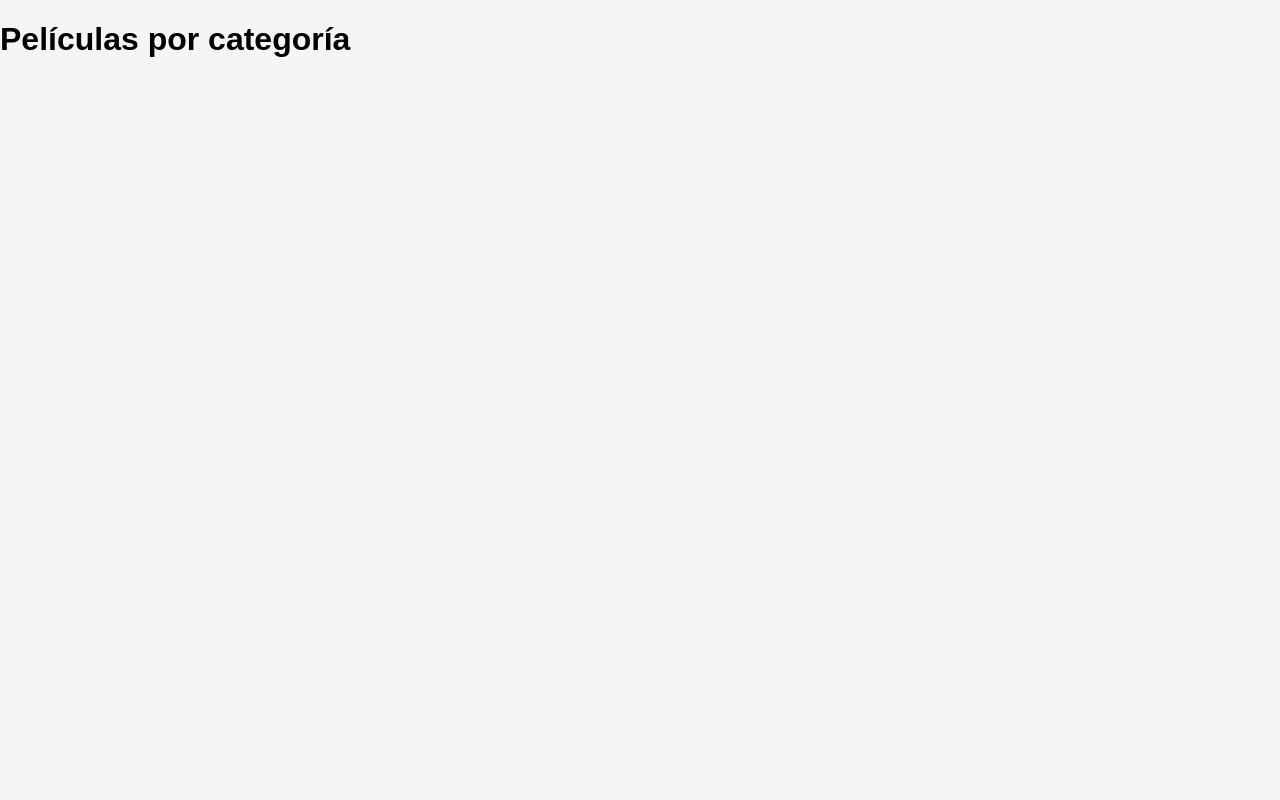
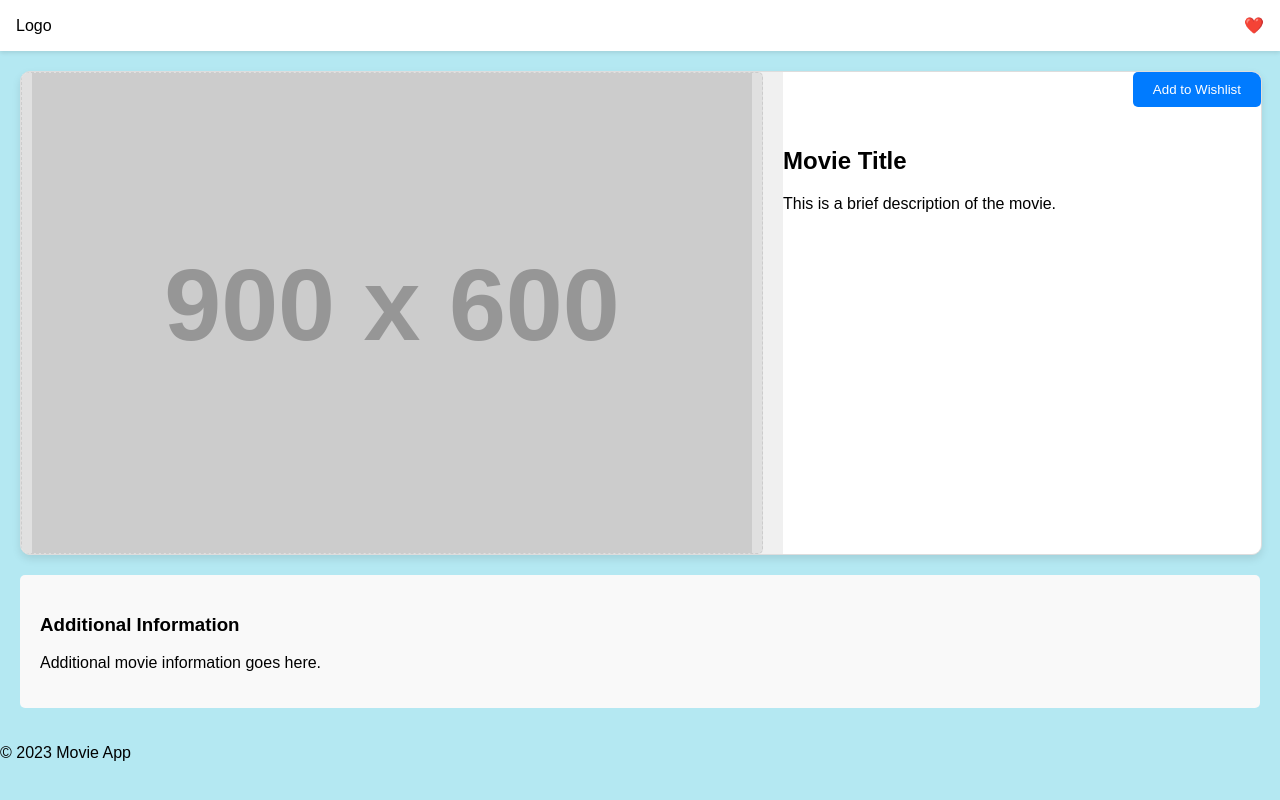
Before and after one commit to karinduboy/kd-movie-gallery, a React (Vite) app: page /details in a window 1280 px wide. Built offline with nearby package versions, Linux system fonts and the light colour scheme.

Commit message:
add router, App component for layout, home and details basic pages

```diff
--- a/package.json
+++ b/package.json
@@ -6,7 +6,8 @@
   "license": "MIT",
   "dependencies": {
     "react": "^19.1.0",
-    "react-dom": "^19.1.0"
+    "react-dom": "^19.1.0",
+    "react-router-dom": "^7.6.3"
   },
   "scripts": {
     "dev": "vite",
--- a/src/App.tsx
+++ b/src/App.tsx
@@ -1,7 +1,16 @@
 import React from 'react';
+import Header from './components/header/Header';
 
-const App = () => {
-  return <h1>Películas por categoría</h1>;
+const App = ({ children }: { children?: React.ReactNode }) => {
+  return (
+    <>
+      <Header />
+      <main>{children}</main>
+      <footer className="footer">
+        <p>&copy; 2023 Movie App</p>
+      </footer>
+    </>
+  );
 };
 
 export default App;
--- /dev/null
+++ b/src/components/header/Header.tsx
@@ -0,0 +1,13 @@
+import React from 'react';
+import './header.scss';
+
+const Header: React.FC = () => {
+    return (
+        <header className="header">
+            <div className="logo">Logo</div>
+            <div className="wishlist-icon">❤️</div>
+        </header>
+    );
+};
+
+export default Header;
--- /dev/null
+++ b/src/components/header/header.scss
@@ -0,0 +1,16 @@
+.header {
+    display: flex;
+    justify-content: space-between;
+    align-items: center;
+    padding: 16px;
+    background-color: #fff;
+    box-shadow: 0 2px 4px rgba(0, 0, 0, 0.1);
+
+    .logo {
+        flex: 0 0 auto;
+    }
+
+    .wishlist-icon {
+        flex: 0 0 auto;
+    }
+}
--- a/src/main.scss
+++ b/src/main.scss
@@ -1,5 +1,8 @@
 body {
     margin: 0;
     font-family: sans-serif;
-    background-color: #f5f5f5;
+    background-color: #b4e8f2;
+    margin: 0;
+    padding: 0;
+    box-sizing: border-box;
   }
--- a/src/main.tsx
+++ b/src/main.tsx
@@ -1,11 +1,33 @@
 import React from 'react';
 import ReactDOM from 'react-dom/client';
+import { createBrowserRouter, RouterProvider } from 'react-router-dom';
 import App from './App';
+import Home from './pages/home/Home';
+import Details from './pages/details/Details';
 import './main.scss';
+
+let router = createBrowserRouter([
+  {
+    path: '/',
+    element: (
+      <App>
+        <Home />
+      </App>
+    ),
+  },
+  {
+    path: '/details',
+    element: (
+      <App>
+        <Details />
+      </App>
+    ),
+  },
+]);
 
 const root = ReactDOM.createRoot(document.getElementById('root')!);
 root.render(
   <React.StrictMode>
-    <App />
+    <RouterProvider router={router} />
   </React.StrictMode>
 );
--- /dev/null
+++ b/src/pages/details/Details.tsx
@@ -0,0 +1,38 @@
+import React from 'react';
+import './Details.scss';
+
+const Details: React.FC = () => {
+    const movie = {
+        title: 'Movie Title',
+        description: 'This is a brief description of the movie.',
+        additionalInfo: 'Additional movie information goes here.',
+        imageUrl: 'https://placehold.co/900x600', // Replace with actual image URL
+    };
+
+    return (
+        <div className="details-container">
+            <div className="details-content">
+                <div className="image-placeholder">
+                    <img
+                        src={movie.imageUrl}
+                        alt={movie.title}
+                        className="movie-image"
+                    />
+                </div>
+                <div className="movie-info">
+                    <button className="wishlist-button">Add to Wishlist</button>
+                    <div>
+                        <h2>{movie.title}</h2>
+                        <p>{movie.description}</p>
+                    </div>
+                </div>
+            </div>
+            <section className="additional-info">
+                <h3>Additional Information</h3>
+                <p>{movie.additionalInfo}</p>
+            </section>
+        </div>
+    );
+};
+
+export default Details;
--- /dev/null
+++ b/src/pages/details/details.scss
@@ -0,0 +1,105 @@
+.details-container {
+    display: flex;
+    flex-direction: column;
+    padding: 20px;
+
+    .details-content {
+        display: flex;
+        width:100%;
+        max-width: 1600px;
+        margin: 0 auto;
+        overflow: hidden;
+        justify-content: space-between;
+        gap: 20px;
+        border: 1px solid #ddd;
+        border-radius: 10px;
+        background-color: #f0f0f0;
+        box-shadow: 0 4px 8px rgba(0, 0, 0, 0.1);
+        transition: box-shadow 0.3s ease;
+        &:hover {
+            box-shadow: 0 6px 12px rgba(0, 0, 0, 0.2);
+        }
+
+        .image-placeholder {
+            display: flex;
+            justify-content: center;
+            align-items: center;
+            width: 60vw;
+            height: 60vh;
+            background-color: #e0e0e0; // Light gray background for placeholder
+            border: 1px dashed #ccc; // Dashed border to indicate placeholder
+            border-radius: 5px;
+            overflow: hidden;
+
+            img {
+                display: block;
+                max-width: 100%;
+                max-height: 100%;
+                object-fit: fill;
+            }
+
+            &::before {
+                content: "Image not available"; // Fallback text
+                display: none;
+                font-size: 16px;
+                color: #888;
+            }
+
+            // Show fallback text if no image is present
+            img[src=""] {
+                display: none;
+            }
+
+            img[src=""] + &::before {
+                display: block;
+            }
+        }
+
+        .movie-info {
+            display: flex;
+            flex-direction: column;
+            width: 40%;
+            justify-content: flex-start;
+            background-color: #fff;
+
+            .wishlist-button {
+                align-self: flex-end;
+                padding: 10px 20px;
+                background-color: #007bff;
+                color: #fff;
+                border: none;
+                border-radius: 5px;
+                cursor: pointer;
+                margin-bottom: 20px;
+
+                &:hover {
+                    background-color: #0056b3;
+                }
+            }
+
+            .movie-data {
+                display: flex;
+                flex-direction: column;
+
+                .data-item {
+                    margin-bottom: 10px;
+                    font-size: 16px;
+                    color: #333;
+                }
+            }
+        }
+    }
+
+    .additional-info {
+        margin-top: 20px;
+        padding: 20px;
+        background-color: #f9f9f9;
+        border-radius: 5px;
+
+        .info-item {
+            margin-bottom: 10px;
+            font-size: 14px;
+            color: #555;
+        }
+    }
+}
--- /dev/null
+++ b/src/pages/home/Home.tsx
@@ -0,0 +1,29 @@
+import React from 'react';
+import './home.scss';
+
+const Home: React.FC = () => {
+    return (
+        <main className="main-content">
+            <section className="top-movies">
+                <h2 className='category'>Top Movies</h2>
+                <div className="movie-list">
+                    {/* Movie items will go here */}
+                </div>
+            </section>
+            <section className="popular-movies">
+                <h2 className='category'>Popular Movies</h2>
+                <div className="movies-list">
+                    {/* Movies items will go here */}
+                </div>
+            </section>
+            <section className="latest-movies">
+                <h2 className='category'>Latest Movies</h2>
+                <div className="movies-list">
+                    {/* Movies items will go here */}
+                </div>
+            </section>
+        </main>
+    );
+};
+
+export default Home;
```
Also changed, not shown: src/components/card/Card.tsx (added), src/components/carousel/Carousel.tsx (added), src/pages/home/home.scss (added), 2 other files (tests, documents, lock files or other folders).
